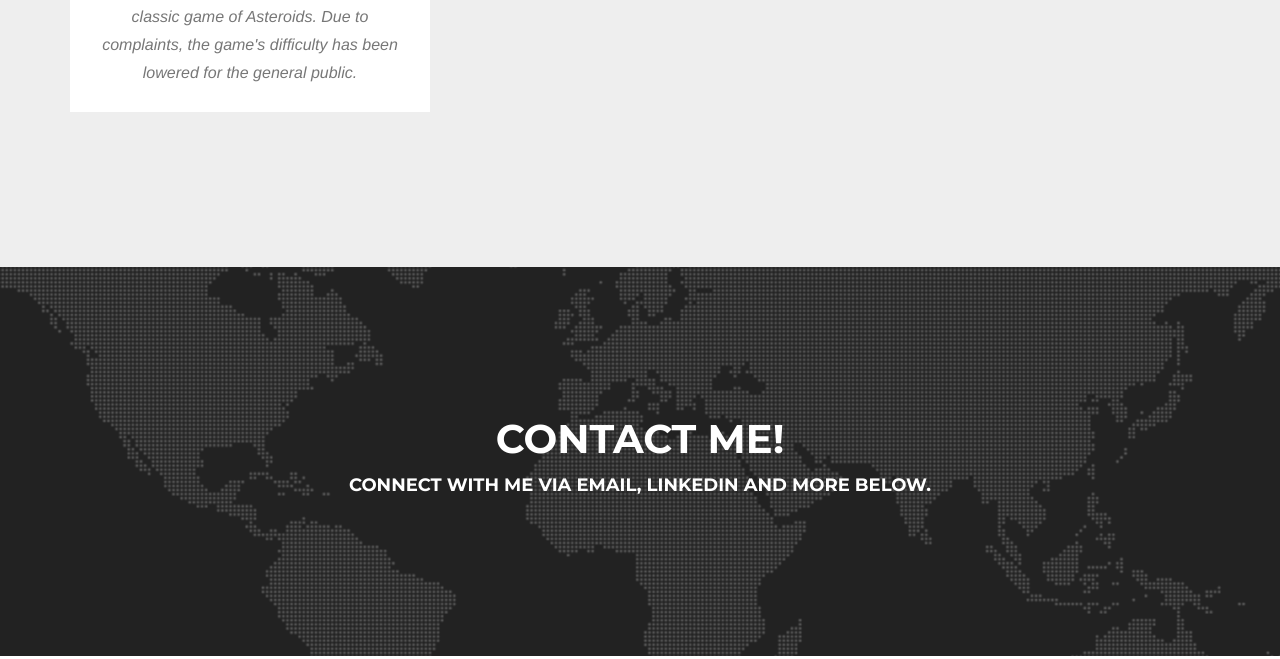
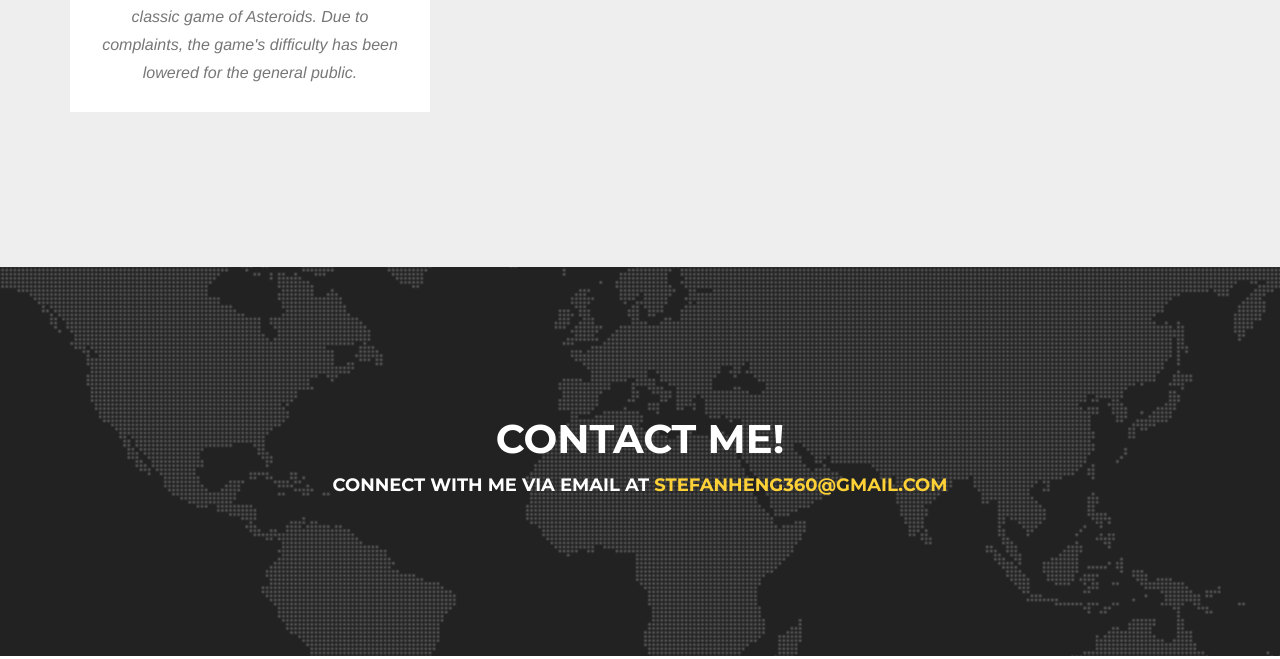
Before and after one commit to Soapy/soapy.github.io, a website: page index.html in a window 1280 px wide. Shown: the part 2839-3498 px from the top of the page. Drawn offline with nearby package versions, Linux system fonts and the light colour scheme; a web font is replaced by a local one.

Commit message:
added plaintext email to contact me section

```diff
--- a/index.html
+++ b/index.html
@@ -207,7 +207,7 @@
             <div class="row">
                 <div class="col-lg-12 text-center">
                     <h2 class="section-heading">Contact me!</h2>
-                    <h4 class="section-heading">Connect with me via email, linkedin and more below.</h3>
+                    <h4 class="section-heading">Connect with me via email at <a href="mailto:stefanheng360@gmail.com">stefanheng360@gmail.com</a></h3>
                 </div>
             </div>
         </div>
```
